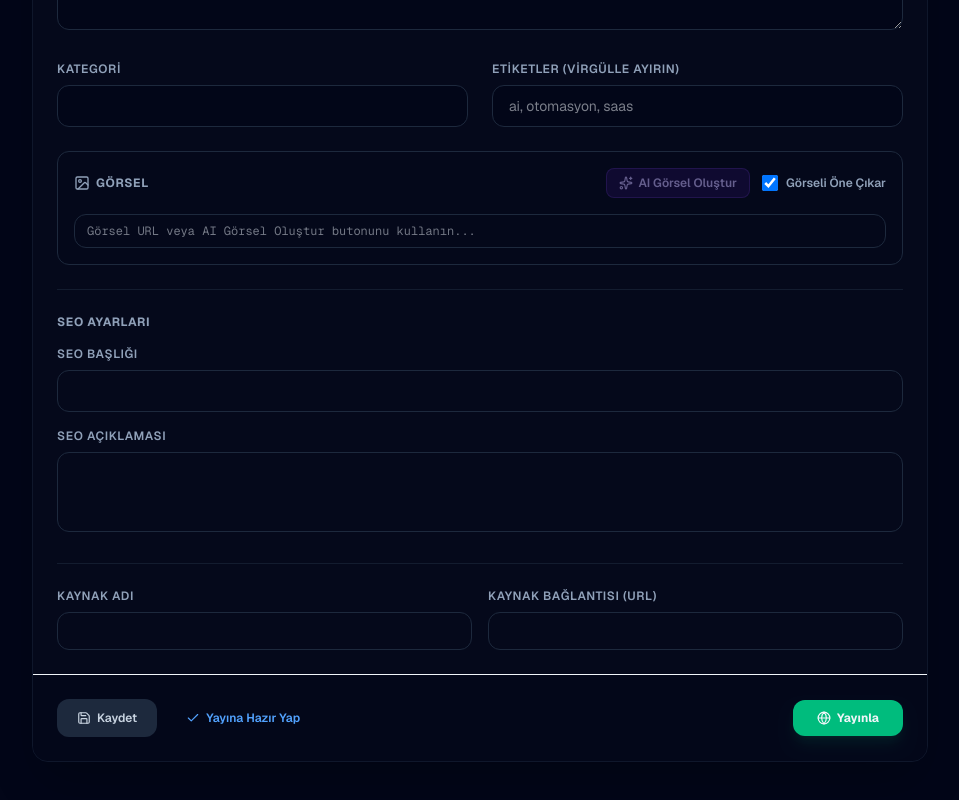
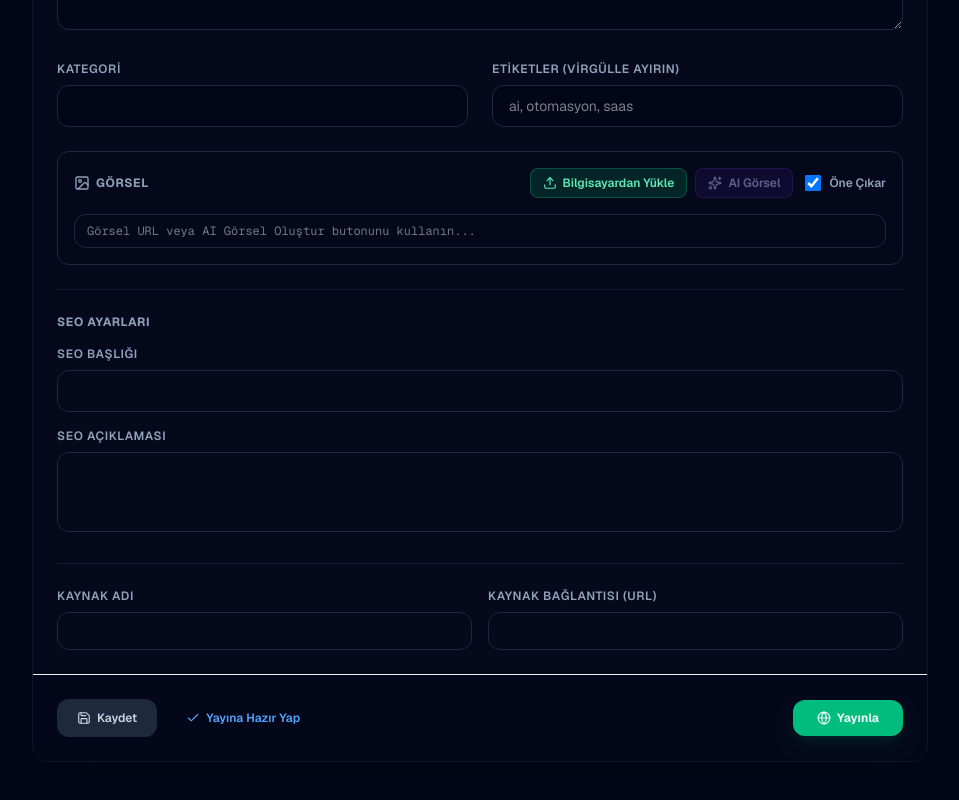
Before and after one commit to resulersurer/resul-haber, a Next.js app: page /admin/article-drafts/1 in a window 1280 px wide. Shown: the part 1010-1810 px from the top of the page, without its empty margins (288-1247 px from the left). Built offline with nearby package versions, Linux system fonts and the light colour scheme; no server answers.

Commit message:
feat: bilgisayardan görsel yükleme - Vercel Blob entegrasyonu

```diff
--- a/app/admin/article-drafts/[id]/page.tsx
+++ b/app/admin/article-drafts/[id]/page.tsx
@@ -1,6 +1,6 @@
 'use client';
 
-import React, { useState, useEffect } from 'react';
+import React, { useState, useEffect, useRef } from 'react';
 import { useRouter, useParams } from 'next/navigation';
 import { toast } from 'sonner';
 import ReactMarkdown from 'react-markdown';
@@ -16,7 +16,8 @@ import {
   Eye,
   Edit2,
   Sparkles,
-  RefreshCw
+  RefreshCw,
+  Upload
 } from 'lucide-react';
 
 interface Draft {
@@ -47,6 +48,8 @@ export default function ArticleDraftEditorPage() {
   const [isPublishing, setIsPublishing] = useState(false);
   const [confirmImage, setConfirmImage] = useState(true);
   const [isGeneratingImage, setIsGeneratingImage] = useState(false);
+  const [isUploadingImage, setIsUploadingImage] = useState(false);
+  const fileInputRef = useRef<HTMLInputElement>(null);
 
   // Form Fields
   const [title, setTitle] = useState('');
@@ -110,6 +113,34 @@ export default function ArticleDraftEditorPage() {
       toast.error(error.message || 'Görsel oluşturulamadı.');
     } finally {
       setIsGeneratingImage(false);
+    }
+  };
+
+  const handleUploadImage = async (e: React.ChangeEvent<HTMLInputElement>) => {
+    const file = e.target.files?.[0];
+    if (!file) return;
+
+    setIsUploadingImage(true);
+    try {
+      const formData = new FormData();
+      formData.append('file', file);
+
+      const res = await fetch('/api/admin/upload-image', {
+        method: 'POST',
+        body: formData,
+      });
+      const data = await res.json();
+      if (!res.ok) throw new Error(data.error || 'Yükleme başarısız');
+
+      setFeaturedImageUrl(data.imageUrl);
+      setConfirmImage(true);
+      toast.success('Görsel başarıyla yüklendi!');
+    } catch (error: any) {
+      toast.error(error.message || 'Görsel yüklenemedi.');
+    } finally {
+      setIsUploadingImage(false);
+      // Input'u sıfırla (aynı dosyayı tekrar seçebilmek için)
+      if (fileInputRef.current) fileInputRef.current.value = '';
     }
   };
 
@@ -327,7 +358,33 @@ export default function ArticleDraftEditorPage() {
                   <ImageIcon className="w-4 h-4 text-slate-400" />
                   Görsel
                 </span>
-                <div className="flex items-center gap-3">
+              {/* Butonlar */}
+                <div className="flex items-center gap-2 flex-wrap">
+                  {/* Gizli file input */}
+                  <input
+                    ref={fileInputRef}
+                    type="file"
+                    accept="image/*"
+                    className="hidden"
+                    onChange={handleUploadImage}
+                  />
+
+                  {/* Bilgisayardan Yükleme butonu */}
+                  <button
+                    type="button"
+                    onClick={() => fileInputRef.current?.click()}
+                    disabled={isUploadingImage}
+                    className="flex items-center gap-1.5 bg-emerald-600/20 hover:bg-emerald-600/30 border border-emerald-500/30 hover:border-emerald-400/50 text-emerald-300 text-xs font-semibold px-3 py-1.5 rounded-lg transition-all disabled:opacity-50 disabled:cursor-not-allowed"
+                  >
+                    {isUploadingImage ? (
+                      <RefreshCw className="w-3.5 h-3.5 animate-spin" />
+                    ) : (
+                      <Upload className="w-3.5 h-3.5" />
+                    )}
+                    <span>{isUploadingImage ? 'Yükleniyor...' : 'Bilgisayardan Yükle'}</span>
+                  </button>
+
+                  {/* AI Görsel butonu */}
                   <button
                     type="button"
                     onClick={handleGenerateImage}
@@ -339,9 +396,10 @@ export default function ArticleDraftEditorPage() {
                     ) : (
                       <Sparkles className="w-3.5 h-3.5" />
                     )}
-                    <span>{isGeneratingImage ? 'Oluşturuluyor...' : 'AI Görsel Oluştur'}</span>
+                    <span>{isGeneratingImage ? 'Oluşturuluyor...' : 'AI Görsel'}</span>
                   </button>
-                  <div className="flex items-center space-x-2">
+
+                  <div className="flex items-center space-x-2 ml-1">
                     <input
                       type="checkbox"
                       id="confirmImage"
@@ -350,7 +408,7 @@ export default function ArticleDraftEditorPage() {
                       className="rounded bg-slate-955 border-slate-800 text-emerald-500 focus:ring-emerald-500/50 w-4 h-4 cursor-pointer"
                     />
                     <label htmlFor="confirmImage" className="text-xs font-semibold text-slate-400 select-none cursor-pointer">
-                      Görseli Öne Çıkar
+                      Öne Çıkar
                     </label>
                   </div>
                 </div>
--- /dev/null
+++ b/app/api/admin/upload-image/route.ts
@@ -0,0 +1,47 @@
+import { NextRequest, NextResponse } from 'next/server';
+import { getServerSession } from 'next-auth/next';
+import { authOptions } from '@/lib/auth/options';
+import { put } from '@vercel/blob';
+
+export async function POST(req: NextRequest) {
+  const session = await getServerSession(authOptions);
+  if (!session) {
+    return NextResponse.json({ error: 'Unauthorized' }, { status: 401 });
+  }
+
+  try {
+    const formData = await req.formData();
+    const file = formData.get('file') as File | null;
+
+    if (!file) {
+      return NextResponse.json({ error: 'Dosya bulunamadı' }, { status: 400 });
+    }
+
+    // Dosya tipi kontrolü
+    if (!file.type.startsWith('image/')) {
+      return NextResponse.json({ error: 'Sadece görsel dosyaları yüklenebilir' }, { status: 400 });
+    }
+
+    // Dosya boyutu kontrolü (max 5MB)
+    if (file.size > 5 * 1024 * 1024) {
+      return NextResponse.json({ error: 'Dosya boyutu 5MB\'ı geçemez' }, { status: 400 });
+    }
+
+    // Dosya adını temizle ve benzersiz yap
+    const ext = file.name.split('.').pop() || 'jpg';
+    const safeName = `articles/${Date.now()}-${Math.random().toString(36).slice(2)}.${ext}`;
+
+    // Vercel Blob'a yükle
+    const blob = await put(safeName, file, {
+      access: 'public',
+    });
+
+    return NextResponse.json({ imageUrl: blob.url });
+  } catch (error: any) {
+    console.error('Upload error:', error);
+    return NextResponse.json(
+      { error: error.message || 'Yükleme başarısız' },
+      { status: 500 }
+    );
+  }
+}
--- a/package.json
+++ b/package.json
@@ -12,6 +12,7 @@
     "@google/genai": "^2.7.0",
     "@neondatabase/serverless": "^1.1.0",
     "@vercel/analytics": "^2.0.1",
+    "@vercel/blob": "^2.4.0",
     "bcryptjs": "^3.0.3",
     "drizzle-orm": "^0.45.2",
     "lucide-react": "^1.17.0",
```
Also changed, not shown: 1 other file (tests, documents, lock files or other folders).
